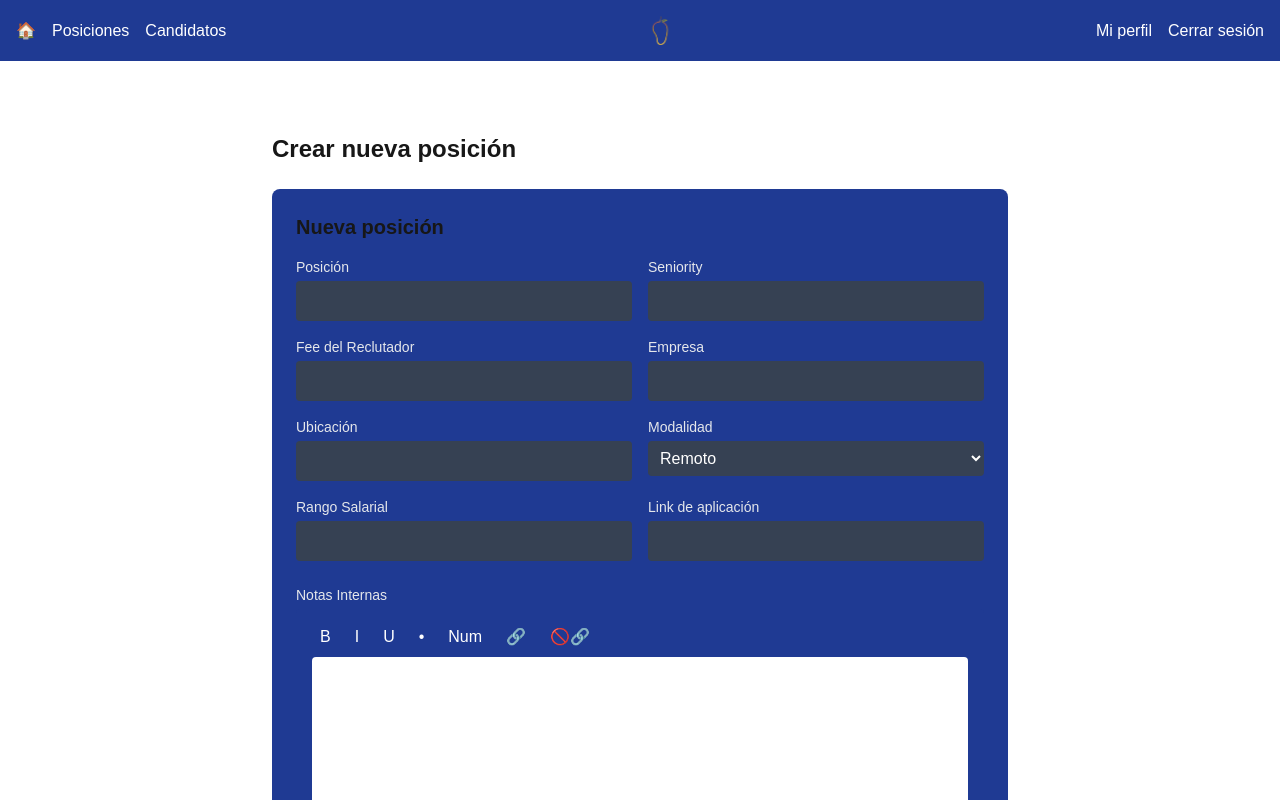
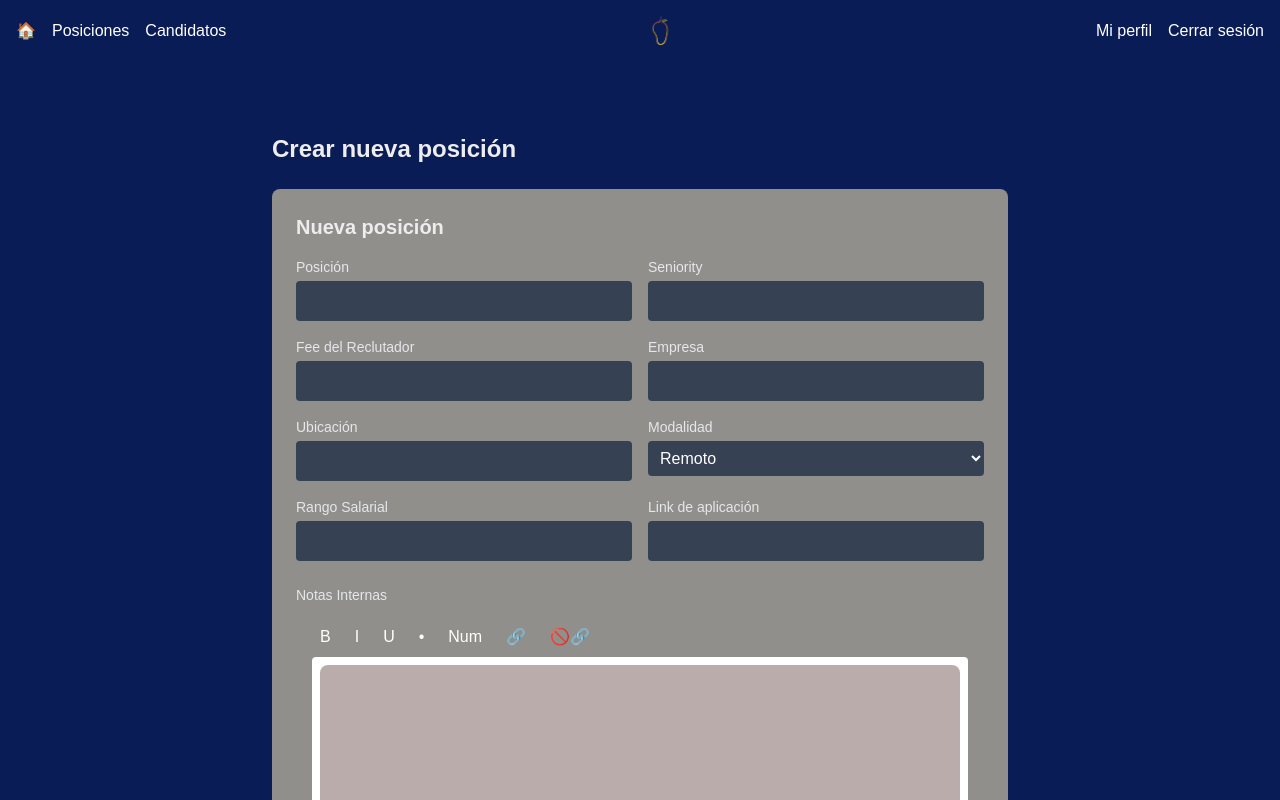
Before and after one commit to titomantilla/mango-recruiting, a Next.js app: page /positions/new in a window 1280 px wide. Shown: the top 800 px of the page. Built offline with nearby package versions, Linux system fonts and the light colour scheme; no server answers; the database is empty; sample sign-in values are in the browser's storage.

Commit message:
Redeploy 2

```diff
--- a/src/app/globals.css
+++ b/src/app/globals.css
@@ -2,13 +2,16 @@
 
 /* globals.css (arriba del todo) */
 :root {
-  --bg-primary: #1f3a93;
+  --bg-primary: #0a1c55; /*Color fondo*/
+  --background: var(--bg-primary);
+  --foreground: #ededed;
 }
 
 
-:root {
-  --background: #ffffff;
-  --foreground: #171717;
+body {
+  background: var(--background);
+  color: var(--foreground);
+  font-family: Arial, Helvetica, sans-serif;
 }
 
 @theme inline {
@@ -31,11 +34,9 @@ body {
   font-family: Arial, Helvetica, sans-serif;
 }
 
-/* globals.css */
-
 /* Contenedor del editor enriquecido */
 .rich-editor-content {
-  background-color: #ffffff;
+  background-color: #bbacac;
   color: #000000;
   padding: 1rem;
   border-radius: 0.5rem;
@@ -99,9 +100,6 @@ body {
   padding: 0;
 }
 
-/* globals.css (al final) */
-
-/* Aplícalo a todas las clases que uses para fondos */
 .bg-gray-800,
 .bg-gray-900,
 .bg-mango-accent,
@@ -109,4 +107,17 @@ body {
   background-color: var(--bg-primary) !important;
 }
 
-/* Si usas bg-yellow-500, bg-red-500, etc., agrégalas aquí también */
+/* Estilo detalles de candidatos y posiciones*/
+.max-w-3xl .bg-gray-800 {
+  background-color: #918f8c !important;
+  transition: background-color .2s ease;
+}
+
+/* Estilo compartido para todas las “cards” */
+.card {
+  background-color: #c26b00d3 !important;               /* Color Estatico */
+  transition: background-color 0.2s ease;
+}
+.card:hover {
+  background-color: #258b05c8 !important;               /* Color En Hover */
+}
--- a/src/app/page.js
+++ b/src/app/page.js
@@ -113,7 +113,7 @@ export default function DashboardPage() {
       <h1 className="text-3xl font-bold text-mango-accent">Dashboard</h1>
 
       {/* Métricas Generales */}
-      <div className="bg-gray-800 p-6 rounded-lg">
+      <div className="bg-gray-500 p-6 rounded-lg">
         <h2 className="text-xl font-semibold mb-2 text-orange-400">
           Métricas Generales
         </h2>
@@ -124,7 +124,7 @@ export default function DashboardPage() {
       </div>
 
       {/* Candidatos por Posición */}
-      <div className="bg-gray-800 p-6 rounded-lg">
+      <div className="bg-gray-500 p-6 rounded-lg">
         <h2 className="text-xl font-semibold mb-4 text-orange-400">
           Candidatos por Posición
         </h2>
@@ -147,7 +147,7 @@ export default function DashboardPage() {
       </div>
 
       {/* Candidatos por Usuario */}
-      <div className="bg-gray-800 p-6 rounded-lg">
+      <div className="bg-gray-500 p-6 rounded-lg">
         <h2 className="text-xl font-semibold mb-4 text-orange-400">
           Candidatos por Usuario
         </h2>
@@ -161,7 +161,7 @@ export default function DashboardPage() {
       </div>
 
       {/* NUEVA: Candidatos por Estado */}
-      <div className="bg-gray-800 p-6 rounded-lg">
+      <div className="bg-gray-500 p-6 rounded-lg">
         <h2 className="text-xl font-semibold mb-4 text-orange-400">
           Candidatos por Estado
         </h2>
--- a/src/components/CandidateCard.js
+++ b/src/components/CandidateCard.js
@@ -11,7 +11,7 @@ export default function CandidateCard({
 }) {
   return (
     <Link href={`/candidates/${id}`}>
-      <div className="cursor-pointer border border-gray-700 p-4 rounded-lg mb-4 hover:bg-gray-700 transition">
+      <div className="card cursor-pointer border border-gray-700 p-4 rounded-lg mb-4">
         <h2 className="text-xl font-semibold text-white">{fullName}</h2>
         <p className="text-gray-400"><strong>Perfil:</strong> {technicalProfile}</p>
         <p className="text-gray-400"><strong>Seniority:</strong> {seniority}</p>
--- a/src/components/CommentsSection.js
+++ b/src/components/CommentsSection.js
@@ -34,9 +34,7 @@ export default function CommentsSection({ positionId }) {
           orderBy('createdAt', 'asc')
         );
         const snapshot = await getDocs(q);
-        setComments(
-          snapshot.docs.map(doc => ({ id: doc.id, ...doc.data() }))
-        );
+        setComments(snapshot.docs.map(doc => ({ id: doc.id, ...doc.data() })));
       } catch (err) {
         console.error('Error cargando comentarios:', err);
       } finally {
@@ -111,10 +109,10 @@ export default function CommentsSection({ positionId }) {
   return (
     <div className="border-t border-gray-700 pt-6 mt-6">
       <h2 className="text-xl font-bold mb-4 text-mango-accent">Comentarios</h2>
+
       {loading ? (
         <p className="text-gray-300">Cargando comentarios…</p>
-      ) : (
-        comments.map(c => (
+      ) : comments.map(c => (
         <div key={c.id} className="mb-4 bg-gray-800 p-4 rounded">
           {editingId === c.id ? (
             <>
@@ -168,19 +166,21 @@ export default function CommentsSection({ positionId }) {
             </>
           )}
         </div>
-        ))
-      )}
+      ))}
 
+      {/* Sección de nuevo comentario */}
       <div className="mt-6">
         <h3 className="text-lg font-semibold mb-2 text-gray-200">Deja un comentario</h3>
-        <RichTextEditor
+        <textarea
+          className="w-full bg-gray-700 text-white p-4 rounded min-h-[150px] focus:outline-none"
+          placeholder="Escribe tu comentario aquí..."
           value={newComment}
-          onChange={setNewComment}
+          onChange={e => setNewComment(e.target.value)}
         />
         <button
           onClick={handleAddComment}
-          className="mt-2 bg-mango-accent hover:bg-mango-accent-dark text-gray-900 font-bold py-2 px-4 rounded"
-          disabled={!user}
+          className="mt-2 bg-mango-accent hover:bg-mango-accent-dark text-gray-900 font-bold py-2 px-4 rounded disabled:opacity-50"
+          disabled={!newComment.trim() || !user}
         >
           Publicar comentario
         </button>
--- a/src/components/Navbar.js
+++ b/src/components/Navbar.js
@@ -14,7 +14,7 @@ export default function Navbar() {
   const isLoginPage = path === '/login';
 
   return (
-    <nav className="bg-mango-accent-dark text-white p-4 flex items-center justify-between">
+    <nav className="bg-gray-800 text-white p-4 flex items-center justify-between">
       {/* Menú izquierdo: oculto en /login */}
       {!isLoginPage && (
         <ul className="flex space-x-4">
--- a/src/components/PositionCard.js
+++ b/src/components/PositionCard.js
@@ -19,7 +19,7 @@ export default function PositionCard({ id, title, company,status, inWorkBy = []
   return (
     <div
       onClick={goToDetail}
-      className="relative cursor-pointer border border-gray-700 p-4 rounded-lg mb-4 hover:bg-gray-700 transition"
+      className="card relative cursor-pointer border border-gray-700 p-4 rounded-lg mb-4"
     >
       {/* Badge de status en esquina inferior derecha */}
       {status && (
--- a/src/components/RichTextEditor.js
+++ b/src/components/RichTextEditor.js
@@ -79,7 +79,7 @@ export default function RichTextEditor({ value, onChange }) {
       </div>
 
       {/* Editor */}
-      <div className="bg-white text-black rounded p-2 min-h-[150px]">
+      <div className="bg-white text-black rounded p-2 max-h-[1000px]">
         <EditorContent
   editor={editor}
   className="rich-editor-content"
```
Lines whose indentation alone changed are shown as unchanged.
